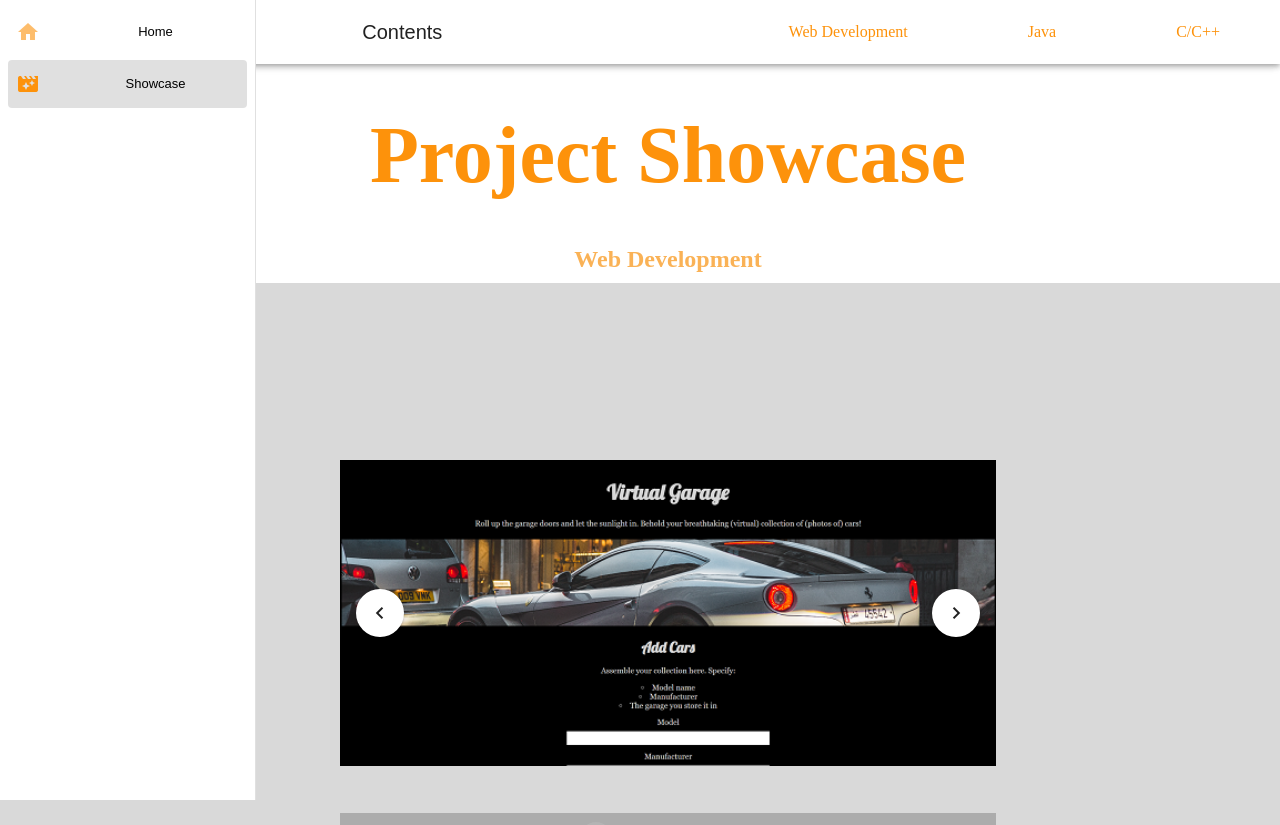
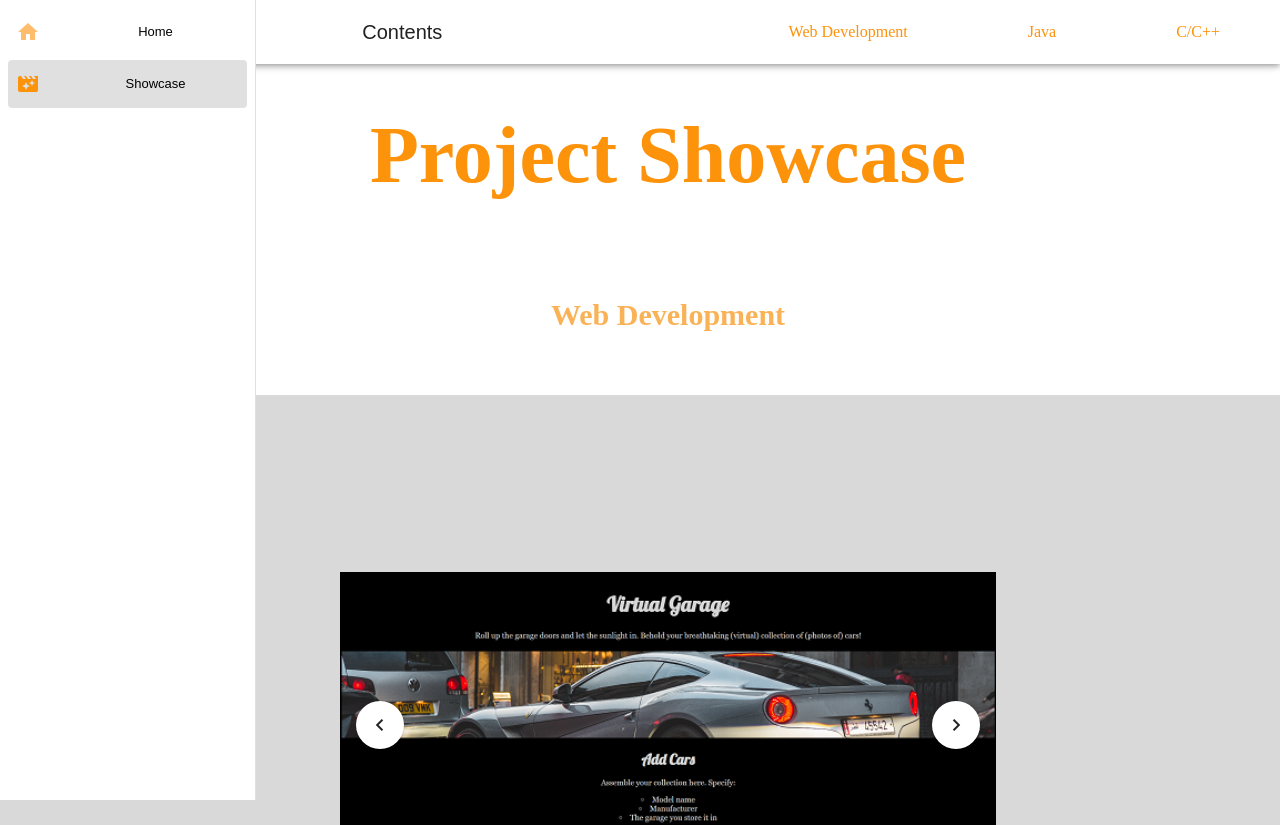
Before and after one commit to JamesBarnes48/PersonalSiteVue, a Vue app: page /showcase in a window 1280 px wide. Shown: the top 825 px of the page. Built offline with nearby package versions, Linux system fonts and the light colour scheme.

Commit message:
style section headings

```diff
--- a/src/views/Showcase.vue
+++ b/src/views/Showcase.vue
@@ -144,7 +144,7 @@ export default {
     <h1 class="showcase-title">Project Showcase</h1>
 
     <section id="webdev">
-        <h3>Web Development</h3>
+        <h3 class="section-title">Web Development</h3>
 
         <ShowcaseProject
             v-for="project in projects.webdev"
@@ -159,7 +159,7 @@ export default {
 
     <!-- Java -->
     <section id="java">
-        <h3>Java</h3>
+        <h3 class="section-title">Java</h3>
 
         <ShowcaseProject
             v-for="project in projects.java"
@@ -171,7 +171,7 @@ export default {
         ></ShowcaseProject>
     </section>
     <section id="c">
-        <h3>C/C++</h3>
+        <h3 class="section-title">C/C++</h3>
 
         <ShowcaseProject
             v-for="project in projects.c"
@@ -213,6 +213,11 @@ export default {
 
 .showcase-title {
     margin-top: 75px;
+}
+
+.section-title {
+    margin: 50px 0;
+    font-size: 30px;
 }
 
 .section-heading {
```
